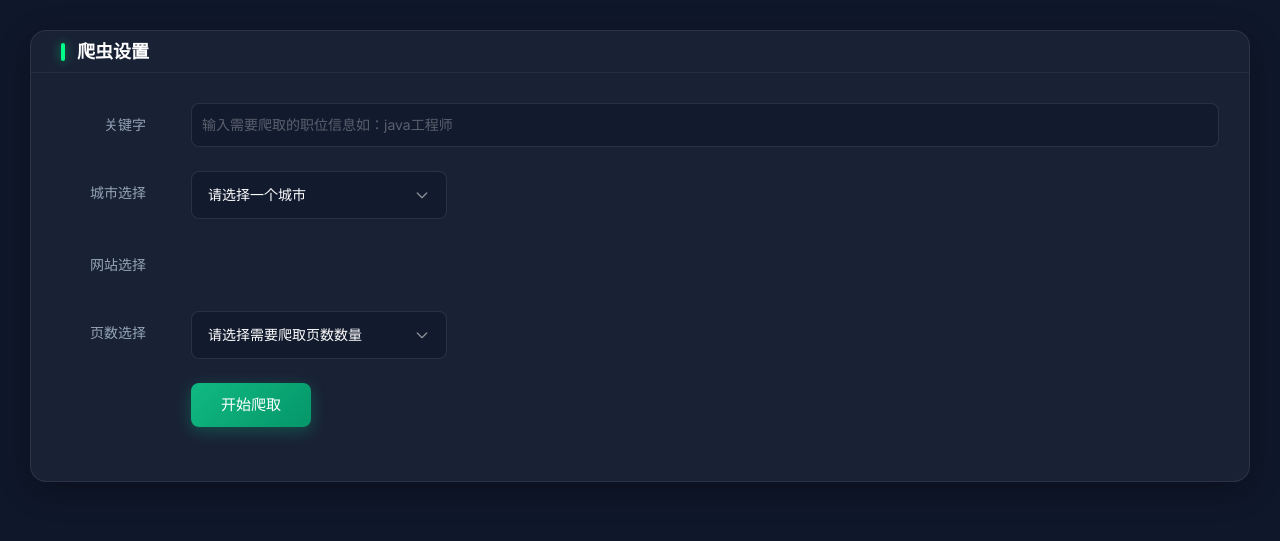
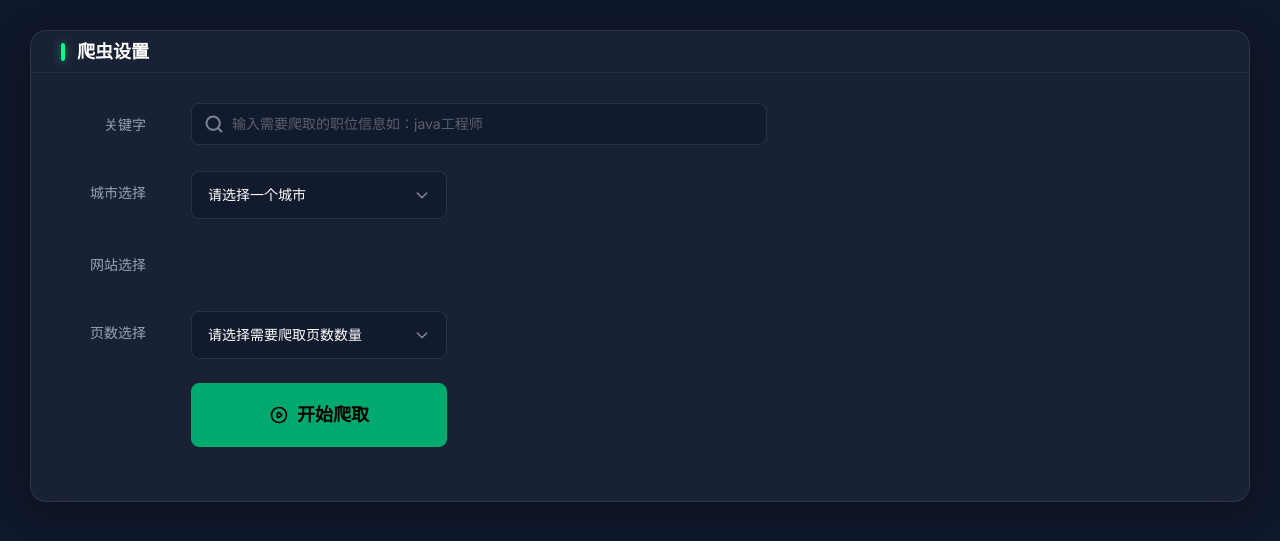
Before and after one commit to xiaobai01111/python-pa, a Django app: page /spiders/ in a window 1280 px wide. Shown: the top 541 px of the page. Run offline with Django 3.2, Linux system fonts and the light colour scheme; some libraries are stand-ins or nearby versions.

Commit message:
进一步优化爬虫页面UI组件
- 将关键字输入框升级为带搜索图标的现代化设计
- 使用daisyUI按钮替代layui按钮样式
- 添加开始爬取按钮的图标和加载动画
- 改善整体视觉一致性和用户体验

🤖 Generated with [Claude Code](https://claude.com/claude-code)

Co-Authored-By: Claude <noreply@anthropic.com>

```diff
--- a/templates/spiders.html
+++ b/templates/spiders.html
@@ -162,8 +162,13 @@
                             <div class="layui-form-item">
                                 <label class="layui-form-label">关键字</label>
                                 <div class="layui-input-block">
-                                    <input type="text" name="key_word" class="layui-input"
-                                           placeholder="输入需要爬取的职位信息如：java工程师">
+                                    <div class="flex items-center gap-2 bg-[rgba(15,23,42,0.6)] border border-white/10 rounded-lg px-3 py-2 w-full max-w-xl focus-within:border-blue-500 focus-within:ring-2 focus-within:ring-blue-500/20">
+                                        <svg class="h-5 w-5 opacity-50 shrink-0" xmlns="http://www.w3.org/2000/svg" viewBox="0 0 24 24" fill="none" stroke="currentColor">
+                                            <circle cx="11" cy="11" r="8" stroke-width="2.5"></circle>
+                                            <path d="m21 21-4.3-4.3" stroke-width="2.5" stroke-linecap="round"></path>
+                                        </svg>
+                                        <input type="text" name="key_word" class="bg-transparent border-none outline-none text-white flex-1 placeholder:text-white/30" placeholder="输入需要爬取的职位信息如：java工程师">
+                                    </div>
                                 </div>
                             </div>
                             <div class="layui-form-item">
@@ -228,11 +233,19 @@
                             <div class="layui-form-item">
                                 <div class="layui-input-block">
                                     {% if spider_code_1 == 0 %}
-                                        <button class="layui-btn" lay-submit lay-filter="start_spider"
-                                                id="start_spider">开始爬取
+                                        <button class="btn btn-success btn-wide sm:btn-md md:btn-lg" lay-submit lay-filter="start_spider"
+                                                id="start_spider">
+                                            <svg class="h-5 w-5" fill="none" stroke="currentColor" viewBox="0 0 24 24">
+                                                <path stroke-linecap="round" stroke-linejoin="round" stroke-width="2" d="M14.752 11.168l-3.197-2.132A1 1 0 0010 9.87v4.263a1 1 0 001.555.832l3.197-2.132a1 1 0 000-1.664z"></path>
+                                                <path stroke-linecap="round" stroke-linejoin="round" stroke-width="2" d="M21 12a9 9 0 11-18 0 9 9 0 0118 0z"></path>
+                                            </svg>
+                                            开始爬取
                                         </button>
                                     {% else %}
-                                        <span class="layui-btn">正在爬取,请稍后...</span>
+                                        <button class="btn btn-disabled btn-wide sm:btn-md md:btn-lg" disabled>
+                                            <span class="loading loading-spinner"></span>
+                                            正在爬取,请稍后...
+                                        </button>
                                     {% endif %}
                                 </div>
                             </div>
```
